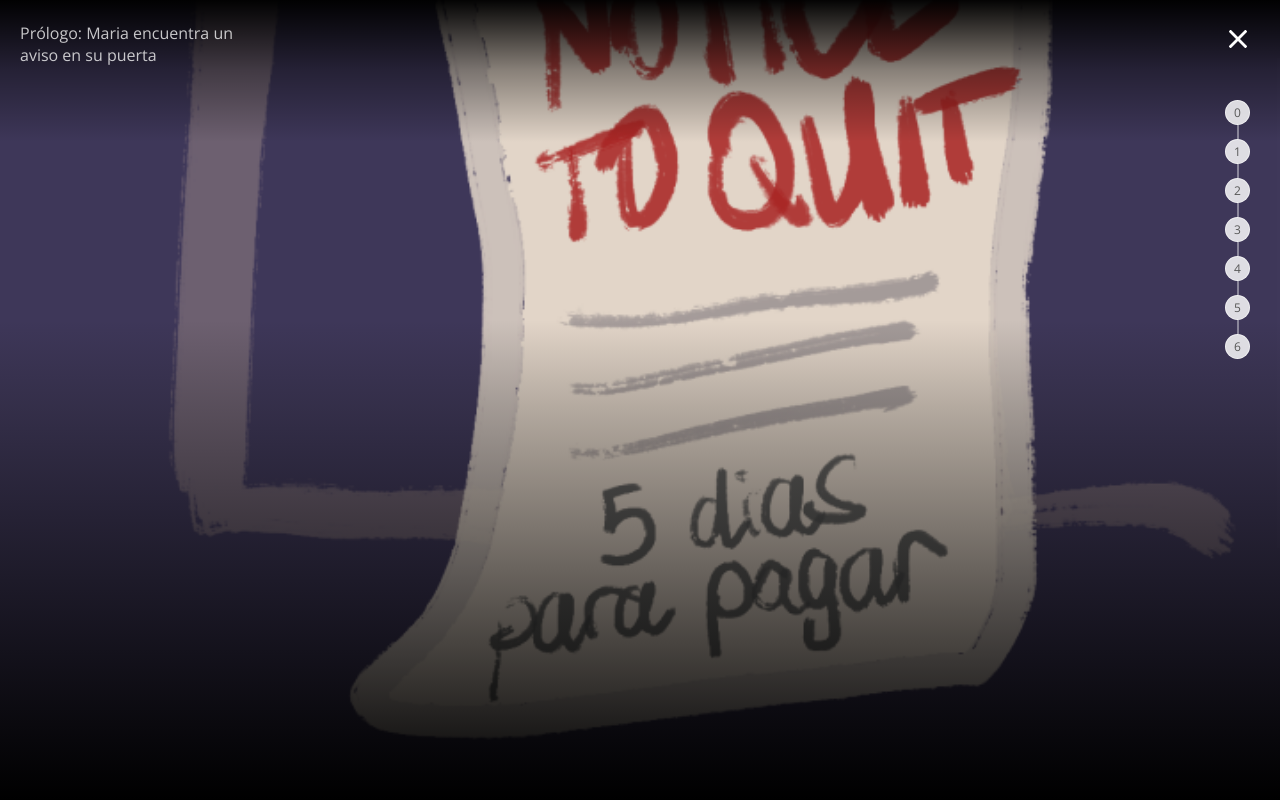
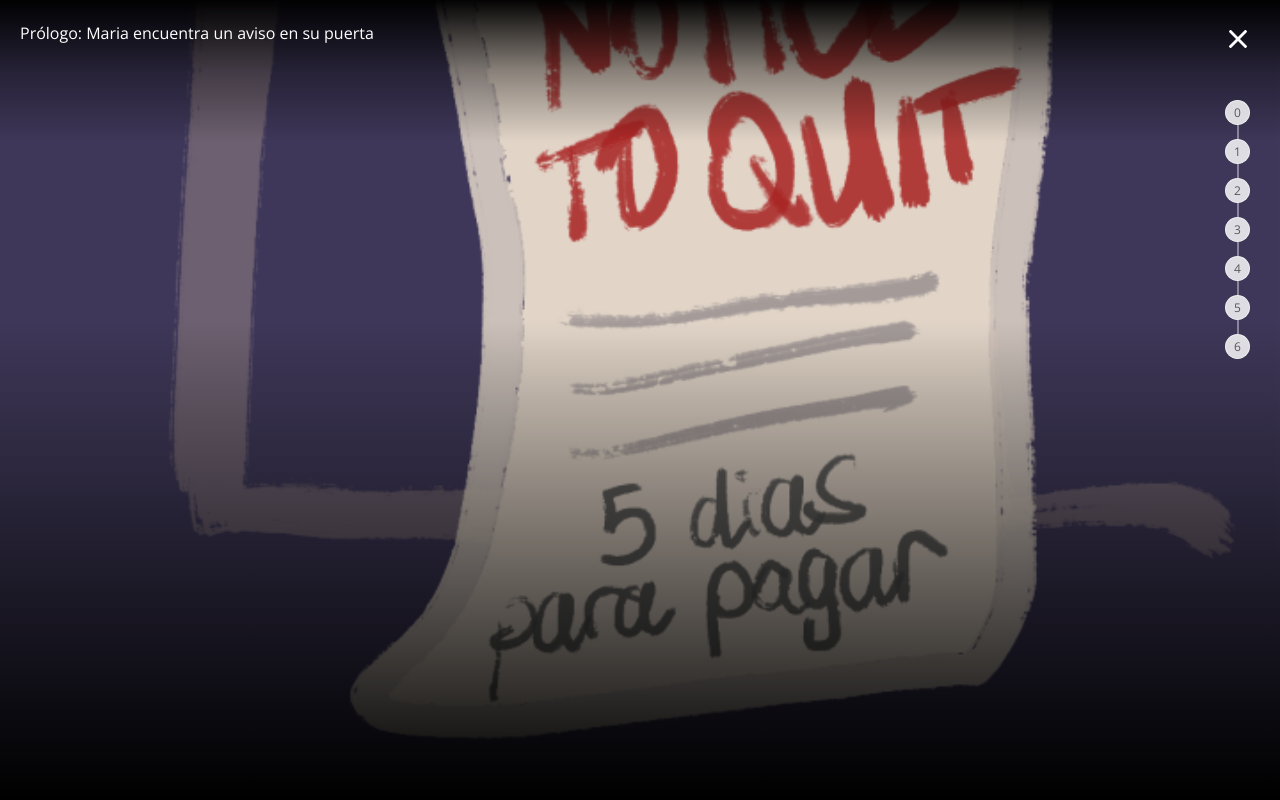
Before and after one commit to rwinstead/MisDerechos, a Gatsby site: page /story-eviction in a window 1280 px wide. Shown: the top 800 px of the page. Built offline with nearby package versions, Linux system fonts and the light colour scheme; Gatsby itself is replaced by a stand-in of ours.

Commit message:
final hanan changes

```diff
--- a/src/styles/pages/eviction-story.module.css
+++ b/src/styles/pages/eviction-story.module.css
@@ -100,9 +100,9 @@
 
 .stepHeader {
     color:white;
-    max-width: 240px;
+    max-width: 70%;
     margin: 22px 0px 0px 20px;
-    opacity: 0.76;
+    opacity: 1;
     position: absolute;
     top:0;
 }
--- a/src/styles/pages/story-select.module.css
+++ b/src/styles/pages/story-select.module.css
@@ -6,7 +6,7 @@
 
 #headerText {
     color: #37488C;
-    font-size: 17px;
+    font-size: 22px;
     line-height: 20px;
     font-weight: normal;
     padding: 40px 0px 40px 12px;
```
